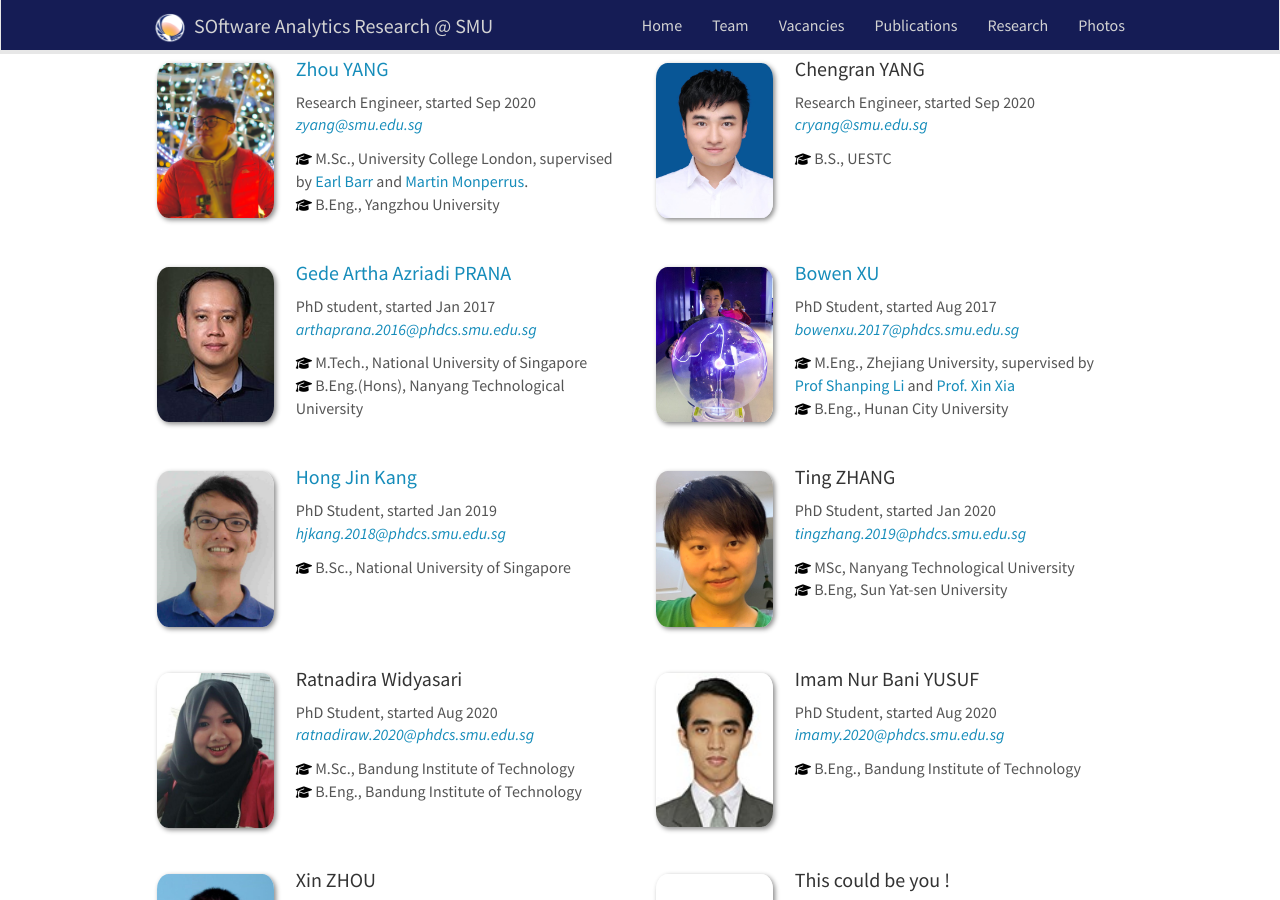
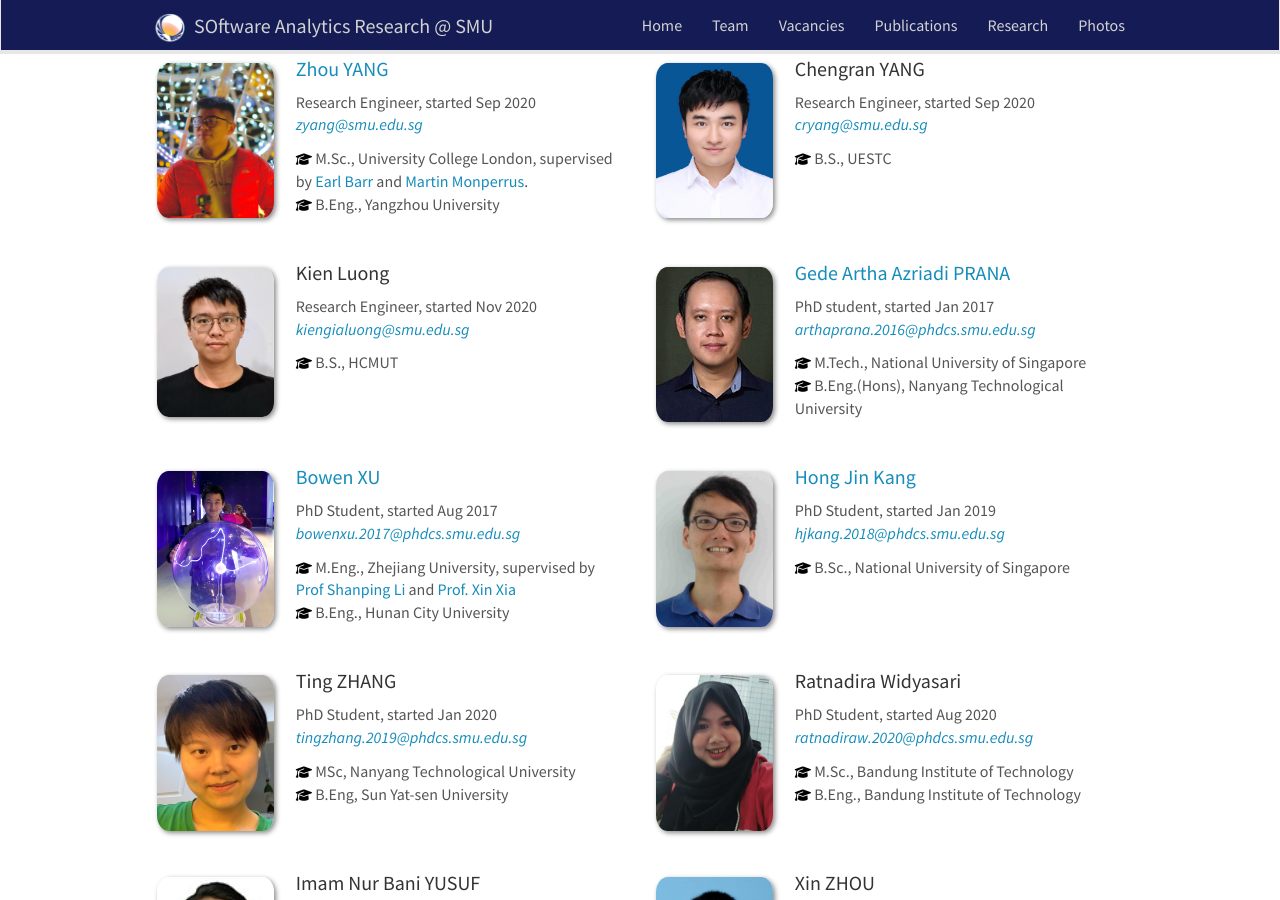
Before and after one commit to soarsmu/soarsmu.github.io, a Jekyll site: the page built from _pages/team.md, in a window 1280 px wide and 900 px high, scrolled down 1529 px. Built offline with Jekyll 4.4.1, drawn with Linux system fonts in a browser that asks for light colours; nearby versions of some CDN libraries.

Commit message:
doc(team): Kien profile

```diff
--- a/_data/team_members.yml
+++ b/_data/team_members.yml
@@ -43,6 +43,14 @@
   email: cryang@smu.edu.sg
   number_educ: 1
   education1: B.S., UESTC
+
+- name: Kien Luong
+  photo: kien.jpg
+  info: Research Engineer, started Nov 2020
+  email: kiengialuong@smu.edu.sg
+  number_educ: 1
+  education1: B.S., HCMUT
+
 
 - name: <a href="https://sites.google.com/view/gprana/">Gede Artha Azriadi PRANA</a>
   photo: Gede_Artha.jpg
```
Also changed, not shown: images/teampic/kien.jpg (added), 3 other files.
